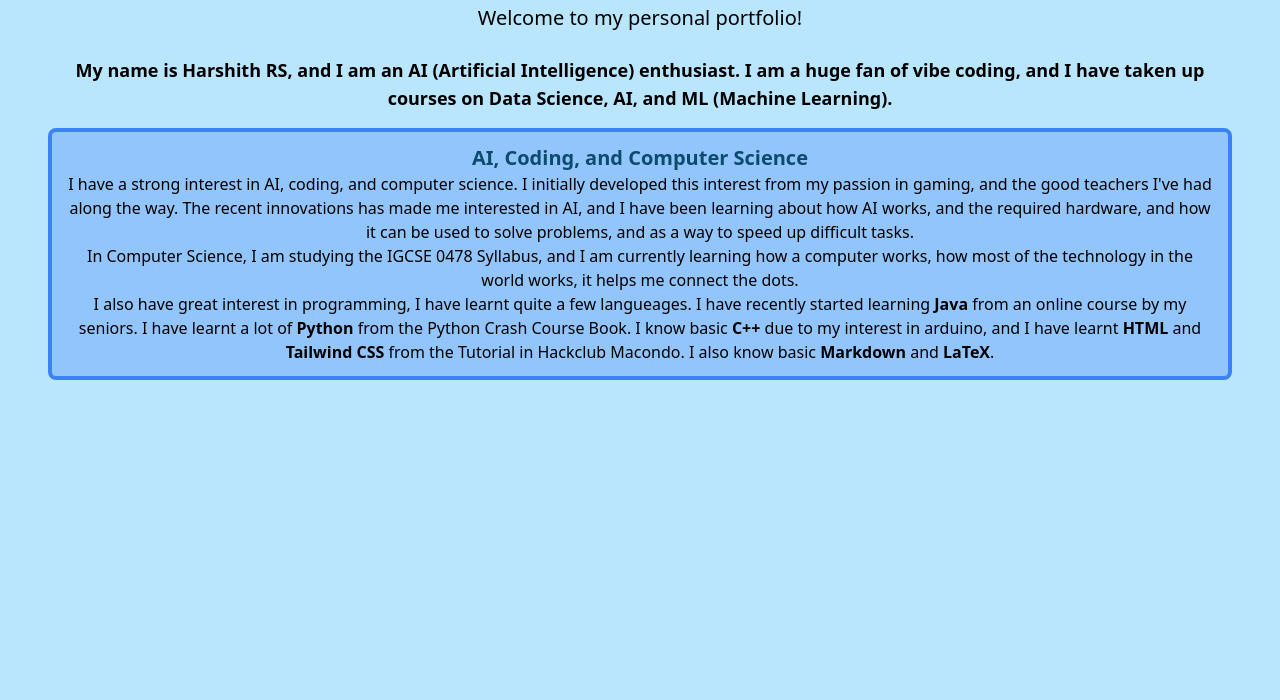
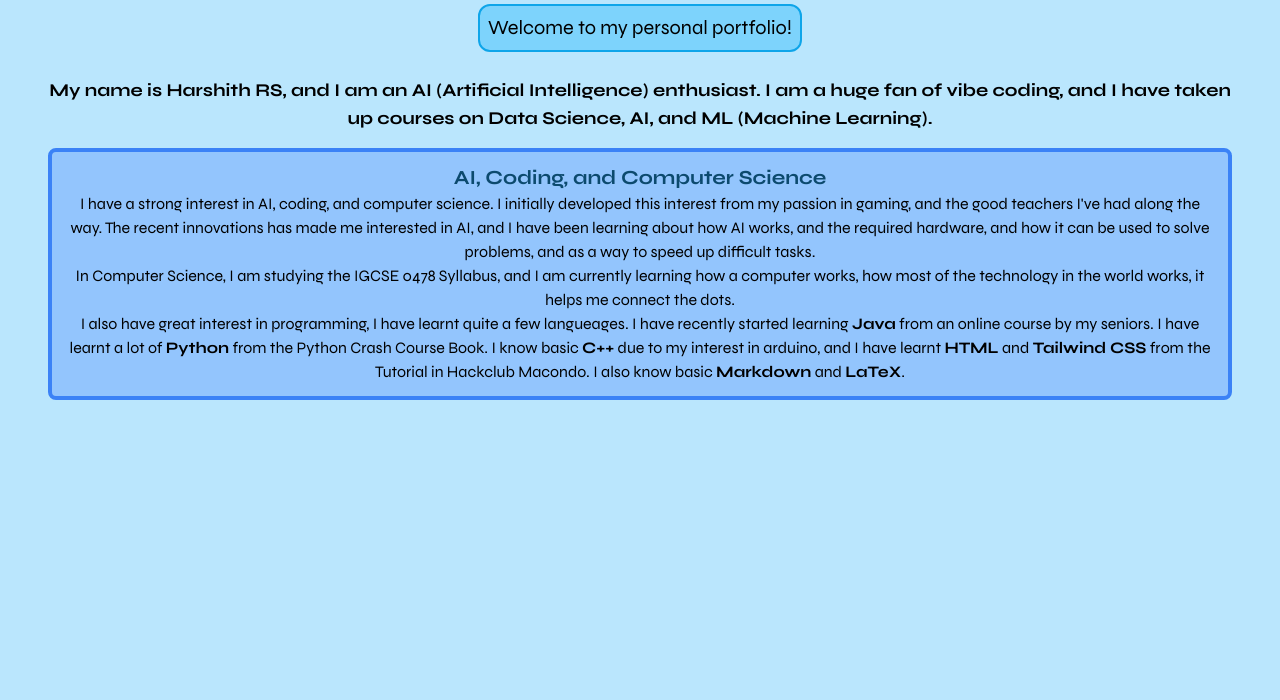
Before and after one commit to hersheysrs123-cloud/my-true-website, a plain HTML site: page index.html in a window 1280 px wide. Shown: the part 100-800 px from the top of the page. Drawn offline with nearby package versions, Linux system fonts and the light colour scheme.

Commit message:
Update index.html

```diff
--- a/index.html
+++ b/index.html
@@ -3,29 +3,32 @@
   <head>
     <script src="https://cdn.tailwindcss.com"></script>
     <title>Harshith RS - Personal Portfolio</title>
+    <link rel="preconnect" href="https://fonts.googleapis.com">
+    <link rel="preconnect" href="https://fonts.gstatic.com" crossorigin>
+    <link href="https://fonts.googleapis.com/css2?family=Syne:wght@400..800&display=swap" rel="stylesheet">
   </head>
     <body class="text-center bg-sky-200">
       <h1 class="text-blue-500 text-5xl mt-8 font-[Syne]">Harshith RS - Personal Portfolio</h1>
-      <h4 class="text-xl mx-12 my-6">Welcome to my personal portfolio!</h4>
-      <p class="font-bold text-lg mx-10 my-3">
+      <h4 class="text-xl mx-auto my-6 font-[Syne] bg-sky-300 border-2 border-sky-500 rounded-xl max-w-max p-2">Welcome to my personal portfolio!</h4>
+      <p class="font-bold text-lg mx-10 my-3 font-[Syne]">
         My name is Harshith RS, and I am an AI (Artificial Intelligence) enthusiast.
         I am a huge fan of vibe coding, and I have taken up courses on Data Science, AI, and ML (Machine Learning).
       </p>
       <div class="bg-blue-300 rounded-lg border-4 border-blue-500 mx-12 my-4 p-3">
-        <h3 class="text-sky-900 text-center text-xl"><b>AI, Coding, and Computer Science</b></h3>
-        <p>
+        <h3 class="text-sky-900 text-center text-xl font-[Syne]"><b>AI, Coding, and Computer Science</b></h3>
+        <p class="font-[Syne]">
           I have a strong interest in AI, coding, and computer science. I initially developed
           this interest from my passion in gaming, and the good teachers I've had along the way.
           The recent innovations has made me interested in AI, and I have been learning about how
           AI works, and the required hardware, and how it can be used to solve problems, and as a
           way to speed up difficult tasks.
         </p>
-        <p>
+        <p class="font-[Syne]">
           In Computer Science, I am studying the IGCSE 0478 Syllabus, and I am currently learning
           how a computer works, how most of the technology in the world works, it helps me connect
           the dots.
         </p>
-        <p>
+        <p class="font-[Syne]">
           I also have great interest in programming, I have learnt quite a few langueages.
           I have recently started learning <b>Java</b> from an online course by my seniors.
           I have learnt a lot of <b>Python</b> from the Python Crash Course Book. I know basic
```
